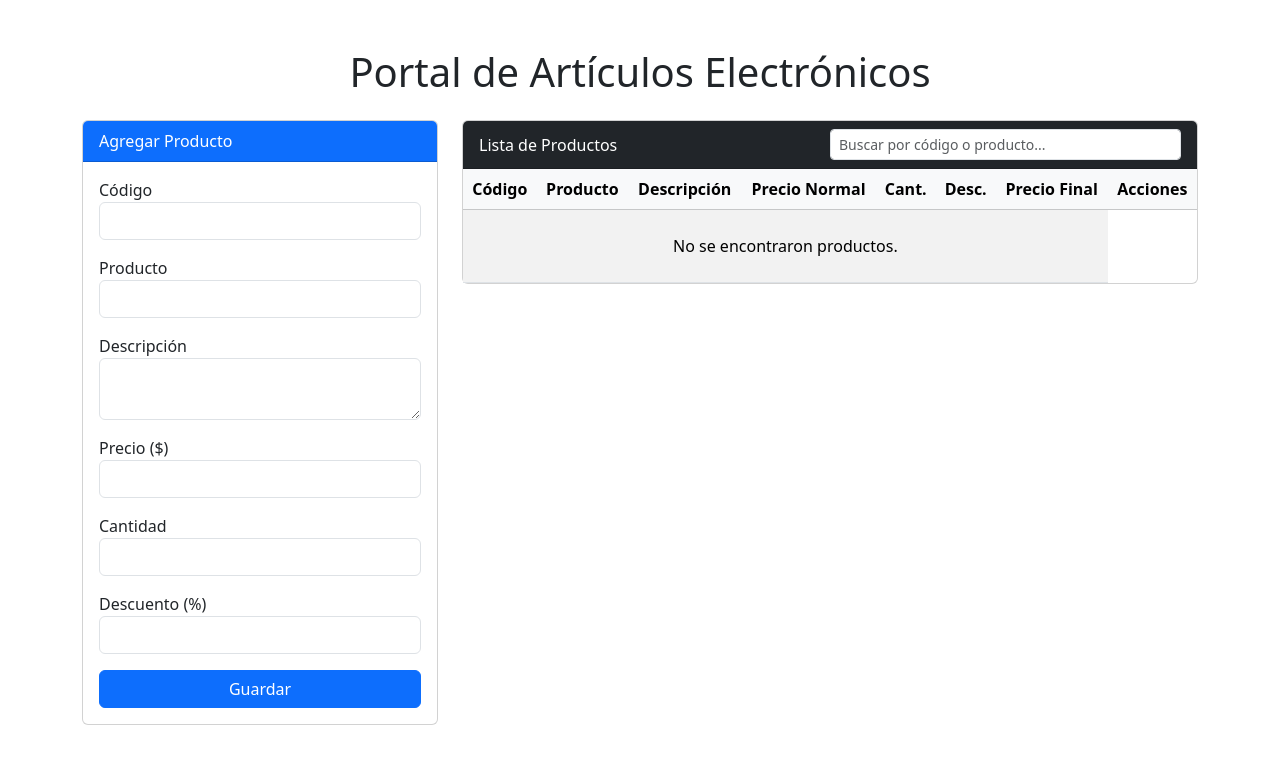
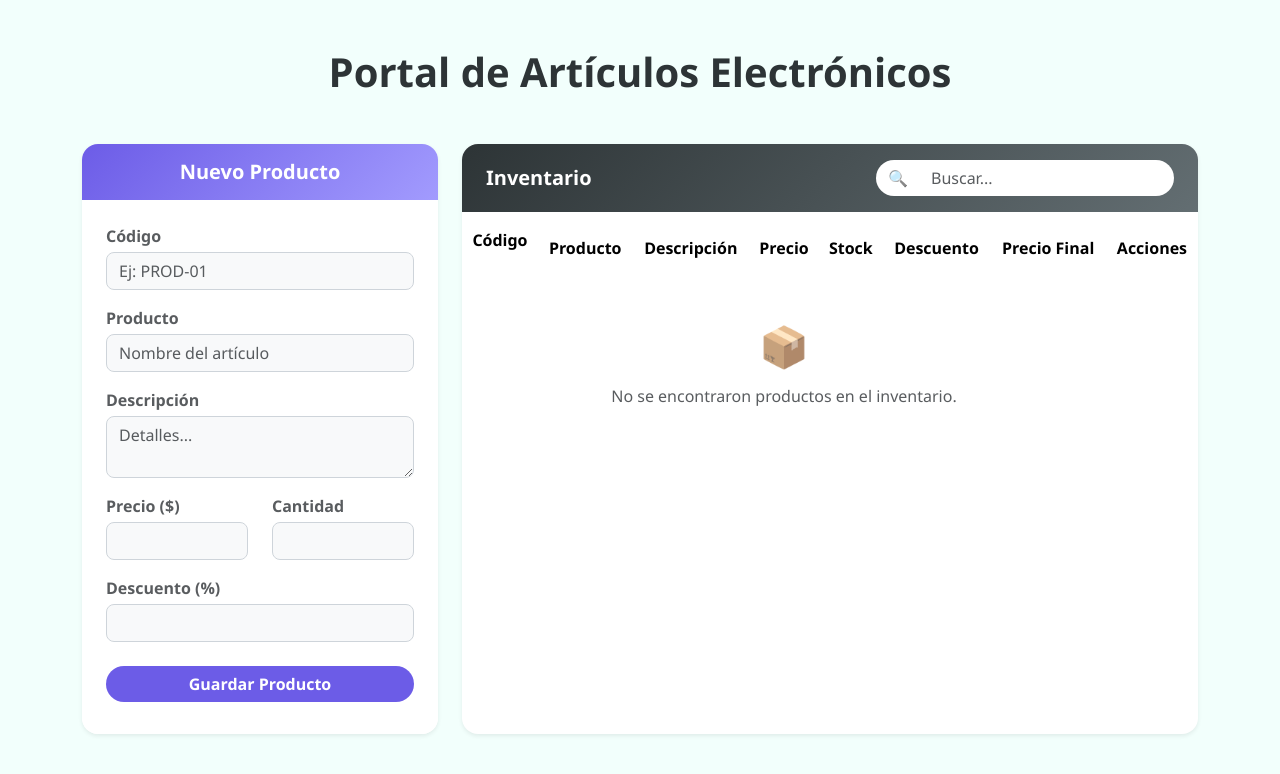
Before and after one commit to RikkoPoto/ev4-front-end, a React (Create React App) app in the folder ev4_front/: page / in a window 1280 px wide. Shown: the top 774 px of the page. Built offline with nearby package versions, Linux system fonts and the light colour scheme.

Commit message:
Finales retoques arte y funcionamiento

```diff
--- a/ev4_front/src/App.css
+++ b/ev4_front/src/App.css
@@ -1,38 +1,33 @@
-.App {
-  text-align: center;
+body {
+  background-color: #f2fffc; /* Color de fondo gris/azulado suave */
+  font-family: 'Segoe UI', Roboto, 'Helvetica Neue', Arial, sans-serif;
 }
 
-.App-logo {
-  height: 40vmin;
-  pointer-events: none;
+.card {
+  transition: all 0.3s ease;
 }
 
-@media (prefers-reduced-motion: no-preference) {
-  .App-logo {
-    animation: App-logo-spin infinite 20s linear;
-  }
+.card:hover {
+  box-shadow: 0 10px 20px rgba(0,0,0,0.1) !important;
 }
 
-.App-header {
-  background-color: #282c34;
-  min-height: 100vh;
-  display: flex;
-  flex-direction: column;
-  align-items: center;
-  justify-content: center;
-  font-size: calc(10px + 2vmin);
-  color: white;
+/* Efecto de elevación para botones */
+.btn-animado {
+  transition: all 0.3s ease-in-out;
 }
 
-.App-link {
-  color: #61dafb;
+.btn-animado:hover {
+  transform: translateY(-2px);
+  box-shadow: 0 5px 15px rgba(0,0,0,0.15);
 }
 
-@keyframes App-logo-spin {
-  from {
-    transform: rotate(0deg);
-  }
-  to {
-    transform: rotate(360deg);
-  }
+/* Ajustes suaves para los inputs */
+.form-control {
+  border-radius: 0.5rem;
+  border: 1px solid #ced4da;
 }
+
+.form-control:focus {
+  box-shadow: 0 0 0 0.25rem rgba(108, 92, 231, 0.25);
+  border-color: #6c5ce7;
+}
--- a/ev4_front/src/App.js
+++ b/ev4_front/src/App.js
@@ -1,8 +1,8 @@
 import React, { useState, useEffect } from 'react';
 import 'bootstrap/dist/css/bootstrap.min.css';
+import './App.css'; // Importamos nuestros nuevos estilos
 
 function App() {
-  // Estado inicial del formulario
   const initialFormState = {
     codigo: '',
     producto: '',
@@ -12,125 +12,113 @@ function App() {
     descuento: ''
   };
 
-  // Estados
   const [productos, setProductos] = useState([]);
   const [formData, setFormData] = useState(initialFormState);
   const [busqueda, setBusqueda] = useState('');
   const [editando, setEditando] = useState(false);
 
-  // Cargar datos de Local Storage al iniciar
   useEffect(() => {
     const datosGuardados = localStorage.getItem('productosElectronicos');
-    if (datosGuardados) {
-      setProductos(JSON.parse(datosGuardados));
-    }
+    if (datosGuardados) setProductos(JSON.parse(datosGuardados));
   }, []);
 
-  // Guardar en Local Storage cada vez que cambia el arreglo de productos
   useEffect(() => {
     localStorage.setItem('productosElectronicos', JSON.stringify(productos));
   }, [productos]);
 
-  // Manejar cambios en los inputs
   const handleChange = (e) => {
     const { name, value } = e.target;
     setFormData({ ...formData, [name]: value });
   };
 
-  // Agregar o Editar producto
   const handleSubmit = (e) => {
     e.preventDefault();
-
     if (editando) {
-      // Actualizar producto existente
-      setProductos(
-        productos.map((prod) =>
-          prod.codigo === formData.codigo ? formData : prod
-        )
-      );
+      setProductos(productos.map((prod) => prod.codigo === formData.codigo ? formData : prod));
       setEditando(false);
     } else {
-      // Validar que el código no exista
       const existe = productos.find((p) => p.codigo === formData.codigo);
       if (existe) {
         alert('Ya existe un producto con este código.');
         return;
       }
-      // Agregar nuevo
       setProductos([...productos, formData]);
     }
-
-    // Limpiar formulario
     setFormData(initialFormState);
   };
 
-  // Cargar datos en el formulario para editar
   const handleEdit = (producto) => {
     setFormData(producto);
     setEditando(true);
   };
 
-  // Eliminar producto
   const handleDelete = (codigo) => {
     if (window.confirm('¿Estás seguro de eliminar este producto?')) {
       setProductos(productos.filter((prod) => prod.codigo !== codigo));
     }
   };
 
-  // Cancelar edición
   const handleCancel = () => {
     setFormData(initialFormState);
     setEditando(false);
   };
 
-  // Filtrar productos por búsqueda (por código o nombre)
   const productosFiltrados = productos.filter((prod) =>
     prod.producto.toLowerCase().includes(busqueda.toLowerCase()) ||
     prod.codigo.toLowerCase().includes(busqueda.toLowerCase())
   );
 
   return (
-    <div className="container mt-5 mb-5">
-      <h1 className="text-center mb-4">Portal de Artículos Electrónicos</h1>
+    <div className="container py-5">
+      <h1 className="text-center mb-5 fw-bold" style={{ color: '#2d3436' }}>
+        Portal de Artículos Electrónicos
+      </h1>
 
-      <div className="row">
+      <div className="row g-4">
         {/* Columna del Formulario */}
-        <div className="col-md-4">
-          <div className="card">
-            <div className="card-header bg-primary text-white">
-              {editando ? 'Editar Producto' : 'Agregar Producto'}
+        <div className="col-lg-4">
+          <div className="card border-0 shadow-sm rounded-4 h-100">
+            <div
+              className="card-header text-white text-center py-3 border-0"
+              style={{ background: 'linear-gradient(135deg, #6c5ce7, #a29bfe)', borderRadius: '1rem 1rem 0 0' }}
+            >
+              <h5 className="mb-0 fw-bold">{editando ? 'Editar Producto' : 'Nuevo Producto'}</h5>
             </div>
-            <div className="card-body">
+            <div className="card-body p-4 bg-white rounded-bottom-4">
               <form onSubmit={handleSubmit}>
                 <div className="mb-3">
-                  <label>Código</label>
-                  <input type="text" className="form-control" name="codigo" value={formData.codigo} onChange={handleChange} disabled={editando} required />
+                  <label className="form-label text-muted fw-semibold mb-1">Código</label>
+                  <input type="text" className="form-control bg-light" name="codigo" value={formData.codigo} onChange={handleChange} disabled={editando} required placeholder="Ej: PROD-01" />
                 </div>
                 <div className="mb-3">
-                  <label>Producto</label>
-                  <input type="text" className="form-control" name="producto" value={formData.producto} onChange={handleChange} required />
+                  <label className="form-label text-muted fw-semibold mb-1">Producto</label>
+                  <input type="text" className="form-control bg-light" name="producto" value={formData.producto} onChange={handleChange} required placeholder="Nombre del artículo" />
                 </div>
                 <div className="mb-3">
-                  <label>Descripción</label>
-                  <textarea className="form-control" name="descripcion" value={formData.descripcion} onChange={handleChange} required />
+                  <label className="form-label text-muted fw-semibold mb-1">Descripción</label>
+                  <textarea className="form-control bg-light" name="descripcion" value={formData.descripcion} onChange={handleChange} rows="2" required placeholder="Detalles..." />
                 </div>
-                <div className="mb-3">
-                  <label>Precio ($)</label>
-                  <input type="number" className="form-control" name="precio" value={formData.precio} onChange={handleChange} min="0" required />
+                <div className="row">
+                  <div className="col-md-6 mb-3">
+                    <label className="form-label text-muted fw-semibold mb-1">Precio ($)</label>
+                    <input type="number" className="form-control bg-light" name="precio" value={formData.precio} onChange={handleChange} min="0" required />
                   </div>
-                <div className="mb-3">
-                  <label>Cantidad</label>
-                  <input type="number" className="form-control" name="cantidad" value={formData.cantidad} onChange={handleChange} min="0" required />
+                  <div className="col-md-6 mb-3">
+                    <label className="form-label text-muted fw-semibold mb-1">Cantidad</label>
+                    <input type="number" className="form-control bg-light" name="cantidad" value={formData.cantidad} onChange={handleChange} min="0" required />
                   </div>
-                <div className="mb-3">
-                  <label>Descuento (%)</label>
-                  <input type="number" className="form-control" name="descuento" value={formData.descuento} onChange={handleChange} min="0" max="100" required />
                 </div>
-                <button type="submit" className={`btn w-100 ${editando ? 'btn-success' : 'btn-primary'}`}>
-                  {editando ? 'Actualizar' : 'Guardar'}
+                <div className="mb-4">
+                  <label className="form-label text-muted fw-semibold mb-1">Descuento (%)</label>
+                  <input type="number" className="form-control bg-light" name="descuento" value={formData.descuento} onChange={handleChange} min="0" max="100" required />
+                </div>
+
+                <button type="submit" className={`btn btn-animado w-100 rounded-pill fw-bold text-white mb-2`} style={{ backgroundColor: editando ? '#00b894' : '#6c5ce7', border: 'none' }}>
+                  {editando ? 'Actualizar Producto' : 'Guardar Producto'}
                 </button>
+
                 {editando && (
-                  <button type="button" className="btn btn-secondary w-100 mt-2" onClick={handleCancel}>
+                  <button type="button" className="btn btn-light btn-animado w-100 rounded-pill fw-bold text-muted border" onClick={handleCancel}>
                     Cancelar
                   </button>
                 )}
@@ -140,28 +128,36 @@ function App() {
         </div>
 
         {/* Columna de la Tabla y Búsqueda */}
-        <div className="col-md-8 mt-4 mt-md-0">
-          <div className="card">
-            <div className="card-header bg-dark text-white d-flex justify-content-between align-items-center">
-              <span>Lista de Productos</span>
+        <div className="col-lg-8">
+          <div className="card border-0 shadow-sm rounded-4 h-100">
+            <div
+              className="card-header text-white px-4 py-3 border-0 d-flex flex-column flex-md-row justify-content-between align-items-center gap-3"
+              style={{ background: 'linear-gradient(135deg, #2d3436, #636e72)', borderRadius: '1rem 1rem 0 0' }}
+            >
+              <h5 className="mb-0 fw-bold">Inventario</h5>
+              <div className="input-group w-auto" style={{ maxWidth: '300px' }}>
+                <span className="input-group-text bg-white border-0 text-muted rounded-start-pill" id="search-icon">🔍</span>
                 <input
                   type="text"
-                className="form-control form-control-sm w-50"
-                placeholder="Buscar por código o producto..."
+                  className="form-control border-0 shadow-none rounded-end-pill"
+                  placeholder="Buscar..."
                   value={busqueda}
                   onChange={(e) => setBusqueda(e.target.value)}
+                  aria-label="Buscar"
                 />
               </div>
-            <div className="card-body p-0 text-center table-responsive">
-              <table className="table table-striped table-hover mb-0">
-                <thead className="table-light">
+            </div>
+            <div className="card-body p-0">
+              <div className="table-responsive">
+                <table className="table table-hover table-borderless align-middle text-center mb-0">
+                  <thead style={{ backgroundColor: '#f8f9fa', color: '#636e72' }}>
                     <tr>
-                    <th>Código</th>
+                      <th className="py-3">Código</th>
                       <th>Producto</th>
                       <th>Descripción</th>
-                    <th>Precio Normal</th>
-                    <th>Cant.</th>
-                    <th>Desc.</th>
+                      <th>Precio</th>
+                      <th>Stock</th>
+                      <th>Descuento</th>
                       <th>Precio Final</th>
                       <th>Acciones</th>
                     </tr>
@@ -169,27 +165,40 @@ function App() {
                   <tbody>
                     {productosFiltrados.length > 0 ? (
                       productosFiltrados.map((prod) => (
-                      <tr key={prod.codigo}>
-                        <td>{prod.codigo}</td>
-                        <td>{prod.producto}</td>
-                        <td>{prod.descripcion}</td>
-                        <td>${prod.precio}</td>
-                        <td>{prod.cantidad}</td>
-                        <td>{prod.descuento}%</td>
-                        <td>${(prod.precio * (1 - prod.descuento / 100))}</td>
+                        <tr key={prod.codigo} className="border-bottom">
+                          <td className="fw-semibold text-muted">{prod.codigo}</td>
+                          <td className="fw-bold">{prod.producto}</td>
+                          <td><small className="text-muted">{prod.descripcion}</small></td>
+                          <td className="fw-bold">${prod.precio}</td>
                           <td>
-                          <button className="btn btn-sm btn-warning me-2" onClick={() => handleEdit(prod)}>
-                            Editar
+                            <span className={`badge ${prod.cantidad > 10 ? 'bg-success' : prod.cantidad > 0 ? 'bg-warning' : 'bg-danger'} rounded-pill px-3`}>
+                              {prod.cantidad}
+                            </span>
+                          </td>
+                          <td>
+                            {prod.descuento > 0 ? (
+                              <span className="badge bg-info text-dark rounded-pill px-2">{prod.descuento}%</span>
+                            ) : (
+                              <span className="text-muted">-</span>
+                            )}
+                          </td>
+                          <td className="text-success fw-bold">${prod.precio - (prod.precio * prod.descuento / 100)}</td>
+                          <td>
+                            <button className="btn btn-sm btn-outline-primary rounded-circle me-2 btn-animado" onClick={() => handleEdit(prod)} title="Editar">
+                              ✏️
                             </button>
-                          <button className="btn btn-sm btn-danger" onClick={() => handleDelete(prod.codigo)}>
-                            Eliminar
+                            <button className="btn btn-sm btn-outline-danger rounded-circle btn-animado" onClick={() => handleDelete(prod.codigo)} title="Eliminar">
+                              🗑️
                             </button>
                           </td>
                         </tr>
                       ))
                     ) : (
                       <tr>
-                      <td colSpan="7" className="text-center py-4">No se encontraron productos.</td>
+                        <td colSpan="7" className="text-center py-5 text-muted">
+                          <div className="fs-1 mb-2">📦</div>
+                          No se encontraron productos en el inventario.
+                        </td>
                       </tr>
                     )}
                   </tbody>
@@ -199,6 +208,7 @@ function App() {
           </div>
         </div>
       </div>
+    </div>
   );
 }
 
```
Lines whose indentation alone changed are shown as unchanged.
